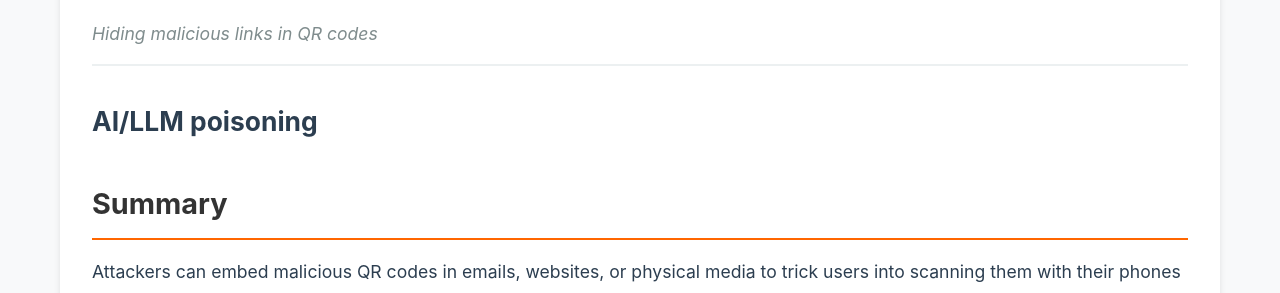
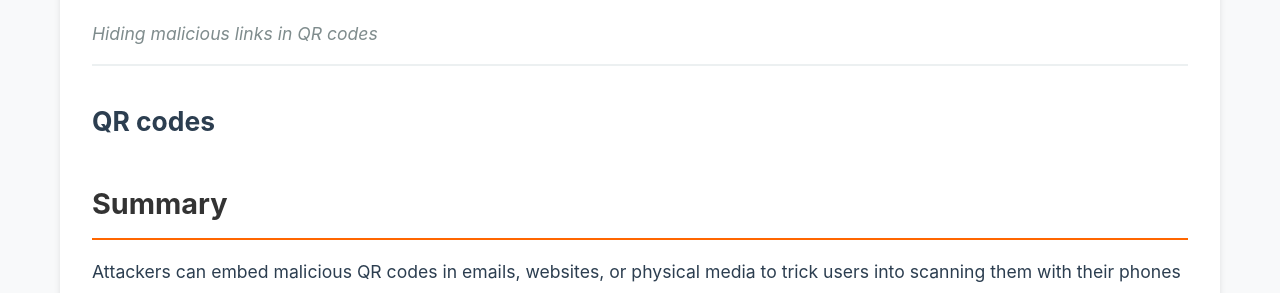
Before and after one commit to pushsecurity/phishing-techniques, a Jekyll site: the page built from _techniques/qr-codes.md, in a window 1280 px wide. Shown: the part 249-542 px from the top of the page. Built offline with Jekyll 4.4.1, drawn with Linux system fonts in a browser that asks for light colours.

Commit message:
Update qr-codes.md
updated heading

```diff
--- a/_techniques/qr-codes.md
+++ b/_techniques/qr-codes.md
@@ -4,7 +4,7 @@ title: QR codes
 description: Hiding malicious links in QR codes
 ---
 
-# AI/LLM poisoning
+# QR codes
 
 ## Summary
 
```
